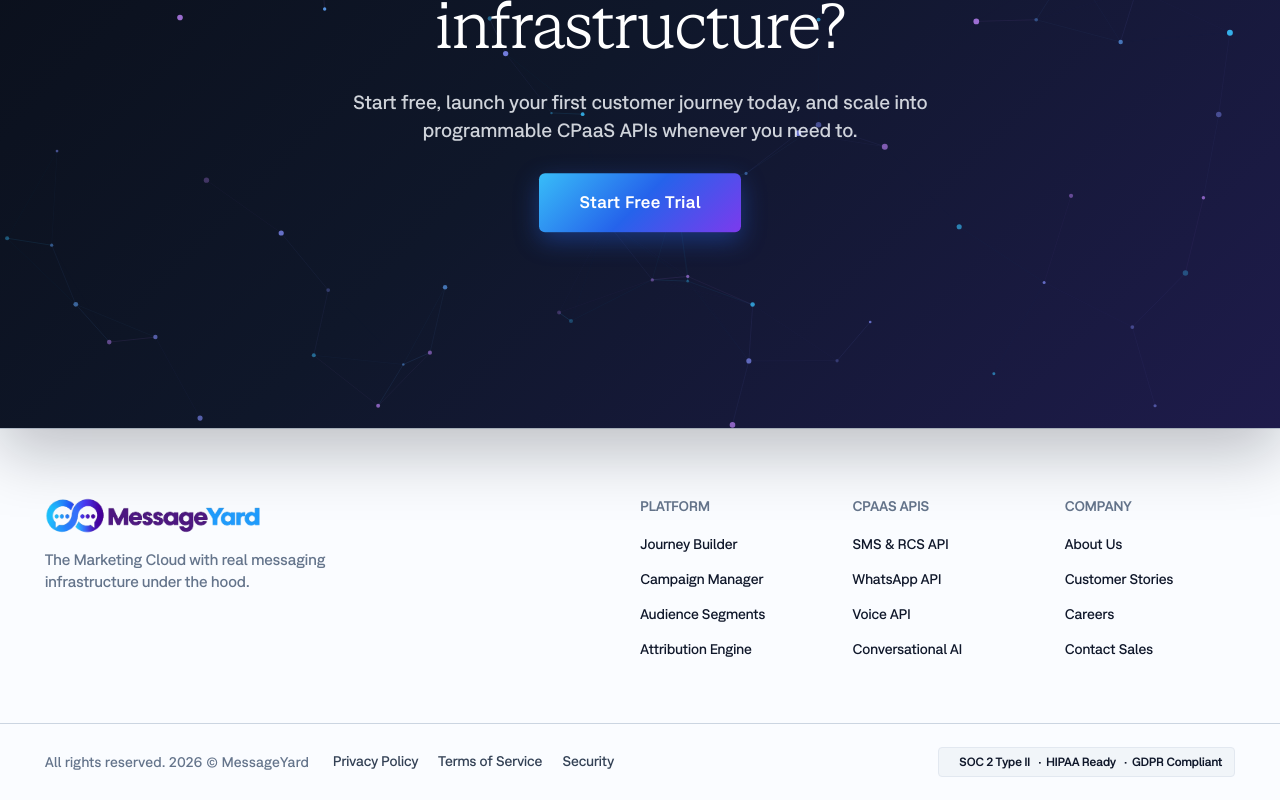
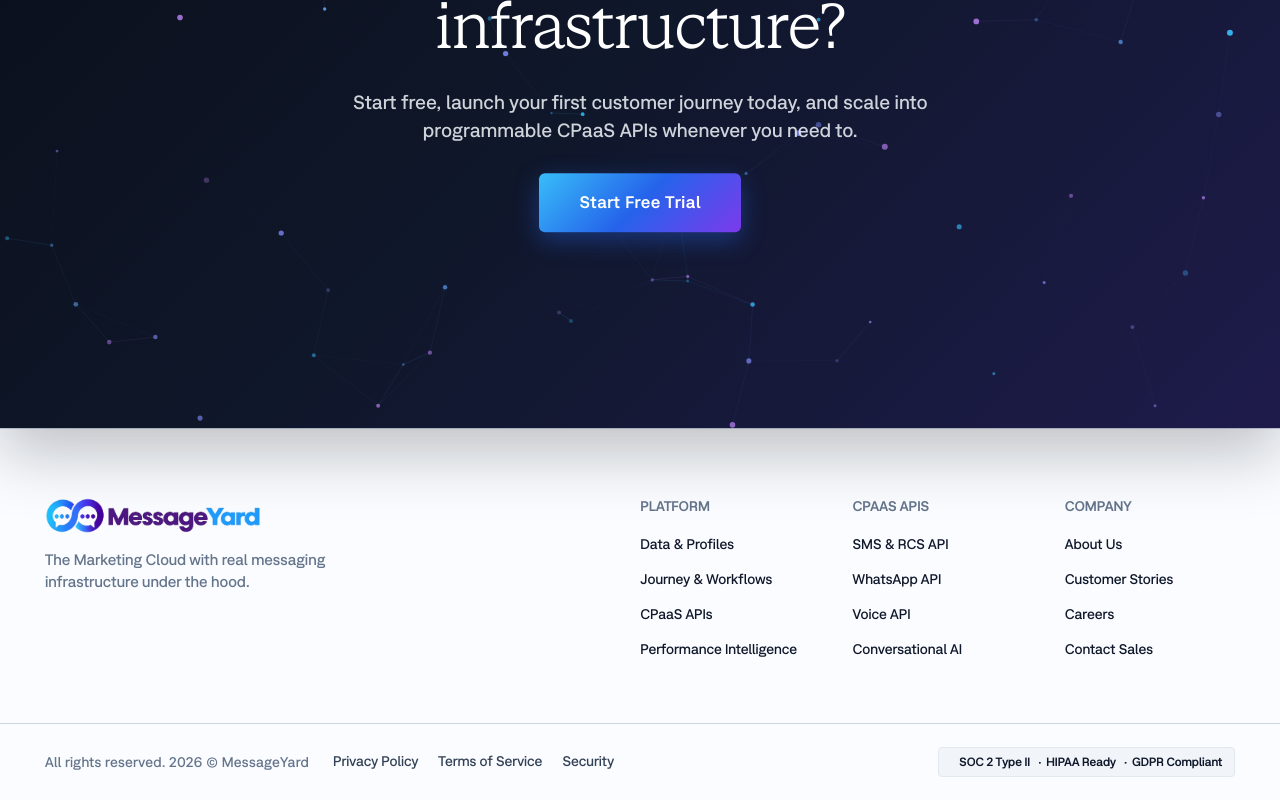
Before and after one commit to Vinodrajbhar/message-yard-website-one, a Next.js app: page / in a window 1280 px wide. Shown: the part 5343-6143 px from the top of the page. Built offline with nearby package versions, Linux system fonts and the light colour scheme; no server answers.

Commit message:
fix(nav): update Platform dropdown links to match platform tabs in order

```diff
--- a/components/Footer.tsx
+++ b/components/Footer.tsx
@@ -90,33 +90,33 @@
                     <a
                       href="/"
                       onClick={(e) =>
-                        navigateToSection(e, "platform", "tab-journeys")
+                        navigateToSection(e, "platform", "tab-data")
                       }
                       className="nav-item"
                     >
-                      Journey Builder
+                      Data & Profiles
                     </a>
                   </li>
                   <li>
                     <a
                       href="/"
                       onClick={(e) =>
-                        navigateToSection(e, "platform", "tab-campaigns")
+                        navigateToSection(e, "platform", "tab-journeys")
                       }
                       className="nav-item"
                     >
-                      Campaign Manager
+                      Journey & Workflows
                     </a>
                   </li>
                   <li>
                     <a
                       href="/"
                       onClick={(e) =>
-                        navigateToSection(e, "platform", "tab-data")
+                        navigateToSection(e, "platform", "tab-cpaas")
                       }
                       className="nav-item"
                     >
-                      Audience Segments
+                      CPaaS APIs
                     </a>
                   </li>
                   <li>
@@ -127,7 +127,7 @@
                       }
                       className="nav-item"
                     >
-                      Attribution Engine
+                      Performance Intelligence
                     </a>
                   </li>
                 </ul>
--- a/components/Header.tsx
+++ b/components/Header.tsx
@@ -91,33 +91,33 @@
                   <a
                     href="/"
                     onClick={(e) =>
-                      navigateToSection(e, "platform", "tab-journeys")
+                      navigateToSection(e, "platform", "tab-data")
                     }
                     className="nav-item"
                   >
-                    Journey Builder
+                    Data & Profiles
                   </a>
                 </li>
                 <li>
                   <a
                     href="/"
                     onClick={(e) =>
-                      navigateToSection(e, "platform", "tab-campaigns")
+                      navigateToSection(e, "platform", "tab-journeys")
                     }
                     className="nav-item"
                   >
-                    Campaign Manager
+                    Journey & Workflows
                   </a>
                 </li>
                 <li>
                   <a
                     href="/"
                     onClick={(e) =>
-                      navigateToSection(e, "platform", "tab-data")
+                      navigateToSection(e, "platform", "tab-cpaas")
                     }
                     className="nav-item"
                   >
-                    Audience Segmentation
+                    CPaaS APIs
                   </a>
                 </li>
                 <li>
@@ -128,7 +128,7 @@
                     }
                     className="nav-item"
                   >
-                    Analytics & Attribution
+                    Performance Intelligence
                   </a>
                 </li>
               </ul>
@@ -285,25 +285,25 @@
           <li style={{ paddingLeft: "1rem", opacity: 0.85 }}>
             <a
               href="/"
-              onClick={(e) => navigateToSection(e, "platform", "tab-journeys")}
+              onClick={(e) => navigateToSection(e, "platform", "tab-data")}
             >
-              ↳ Journey Builder
+              ↳ Data & Profiles
             </a>
           </li>
           <li style={{ paddingLeft: "1rem", opacity: 0.85 }}>
             <a
               href="/"
-              onClick={(e) => navigateToSection(e, "platform", "tab-campaigns")}
+              onClick={(e) => navigateToSection(e, "platform", "tab-journeys")}
             >
-              ↳ Campaign Manager
+              ↳ Journey & Workflows
             </a>
           </li>
           <li style={{ paddingLeft: "1rem", opacity: 0.85 }}>
             <a
               href="/"
-              onClick={(e) => navigateToSection(e, "platform", "tab-data")}
+              onClick={(e) => navigateToSection(e, "platform", "tab-cpaas")}
             >
-              ↳ Audience Segmentation
+              ↳ CPaaS APIs
             </a>
           </li>
           <li style={{ paddingLeft: "1rem", opacity: 0.85 }}>
@@ -311,7 +311,7 @@
               href="/"
               onClick={(e) => navigateToSection(e, "platform", "tab-analytics")}
             >
-              ↳ Analytics & Attribution
+              ↳ Performance Intelligence
             </a>
           </li>
           <li>
--- a/components/Platform.tsx
+++ b/components/Platform.tsx
@@ -81,7 +81,6 @@
     </div>
   );
 }
-
 
 export default function Platform() {
   const [activeTab, setActiveTab] = useState("tab-data");
```
